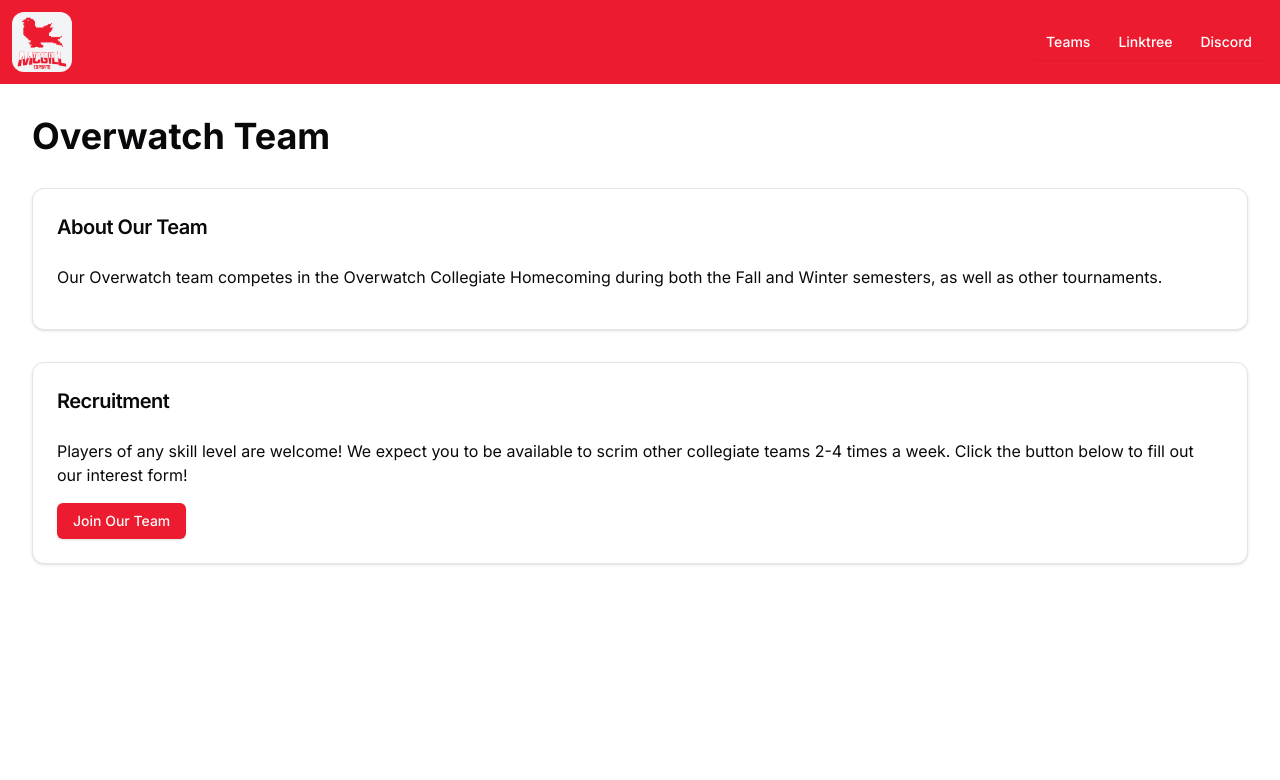
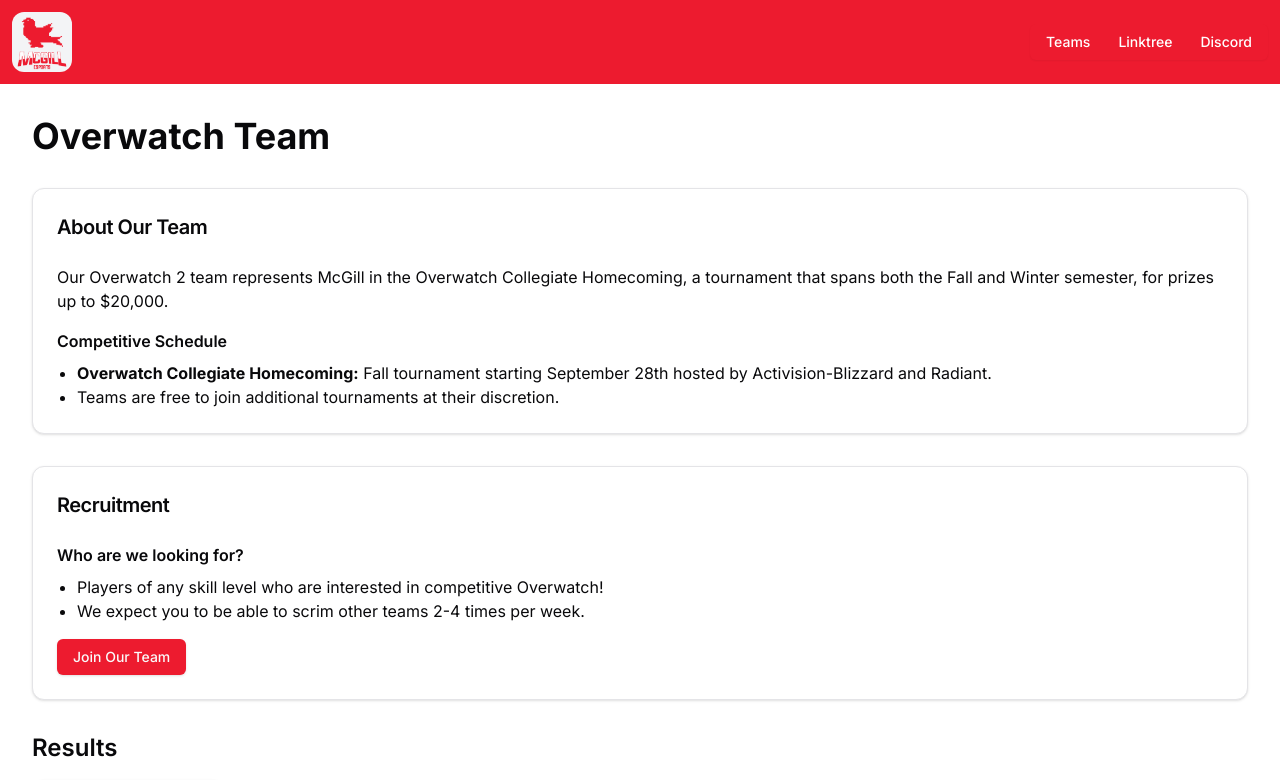
Before and after one commit to lucaschew/mcgill-esports-association, a Next.js app: page /teams/overwatch-2 in a window 1280 px wide. Shown: the top 780 px of the page. Built offline with nearby package versions, Linux system fonts and the light colour scheme.

Commit message:
[Update] Overwatch team

```diff
--- a/app/teams/overwatch-2/page.tsx
+++ b/app/teams/overwatch-2/page.tsx
@@ -15,10 +15,20 @@
         </CardHeader>
         <CardContent>
           <p className="mb-4">
-            Our Overwatch team competes in the Overwatch Collegiate Homecoming
-            during both the Fall and Winter semesters, as well as other
-            tournaments.
+            Our Overwatch 2 team represents McGill in the Overwatch Collegiate
+            Homecoming, a tournament that spans both the Fall and Winter
+            semester, for prizes up to $20,000.
           </p>
+          <h3 className="font-semibold mb-2">Competitive Schedule</h3>
+          <ul className="list-disc pl-5">
+            <li>
+              <strong>Overwatch Collegiate Homecoming:</strong> Fall tournament
+              starting September 28th hosted by Activision-Blizzard and Radiant.
+            </li>
+            <li>
+              Teams are free to join additional tournaments at their discretion.
+            </li>
+          </ul>
         </CardContent>
       </Card>
 
@@ -27,21 +37,33 @@
           <CardTitle className="text-xl">Recruitment</CardTitle>
         </CardHeader>
         <CardContent>
-          <p className="mb-4">
-            Players of any skill level are welcome! We expect you to be
-            available to scrim other collegiate teams 2-4 times a week. Click
-            the button below to fill out our interest form!
-          </p>
-          <Link
-            href="https://docs.google.com/forms/d/e/1FAIpQLSd82mT8H5Hs5WP5OiJ-v_4yfZLQVy1OiuhhdG22C7J1sjpNUg/viewform?ts=66ccc15a&edit_requested=true"
-            target="_blank"
-          >
+          <h3 className="font-semibold mb-2">Who are we looking for?</h3>
+          <ul className="list-disc pl-5 mb-4">
+            <li>
+              Players of any skill level who are interested in competitive
+              Overwatch!
+            </li>
+            <li>
+              We expect you to be able to scrim other teams 2-4 times per week.
+            </li>
+          </ul>
+          <Link href="https://forms.gle/2WmcpHag9gK6Y4ub8" target="_blank">
             <Button className="bg-mcgill hover:bg-mcgill-vibrant">
               Join Our Team
             </Button>
           </Link>
         </CardContent>
       </Card>
+
+      <h2 className="text-2xl font-semibold mb-4">Results</h2>
+      <div className="grid grid-cols-2 sm:grid-cols-3 md:grid-cols-4 lg:grid-cols-5 xl:grid-cols-6 gap-3 mb-8">
+        <ResultCard
+          tournamentName="Overwatch Collegiate Homecoming 2023"
+          logo="/overwatch-2/homecoming.png"
+          result="Top 20% out of 340 teams"
+        />
+        {/* Add more ResultCards as needed */}
+      </div>
     </div>
   );
 }
```
Also changed, not shown: public/overwatch-2/homecoming.png (added).
